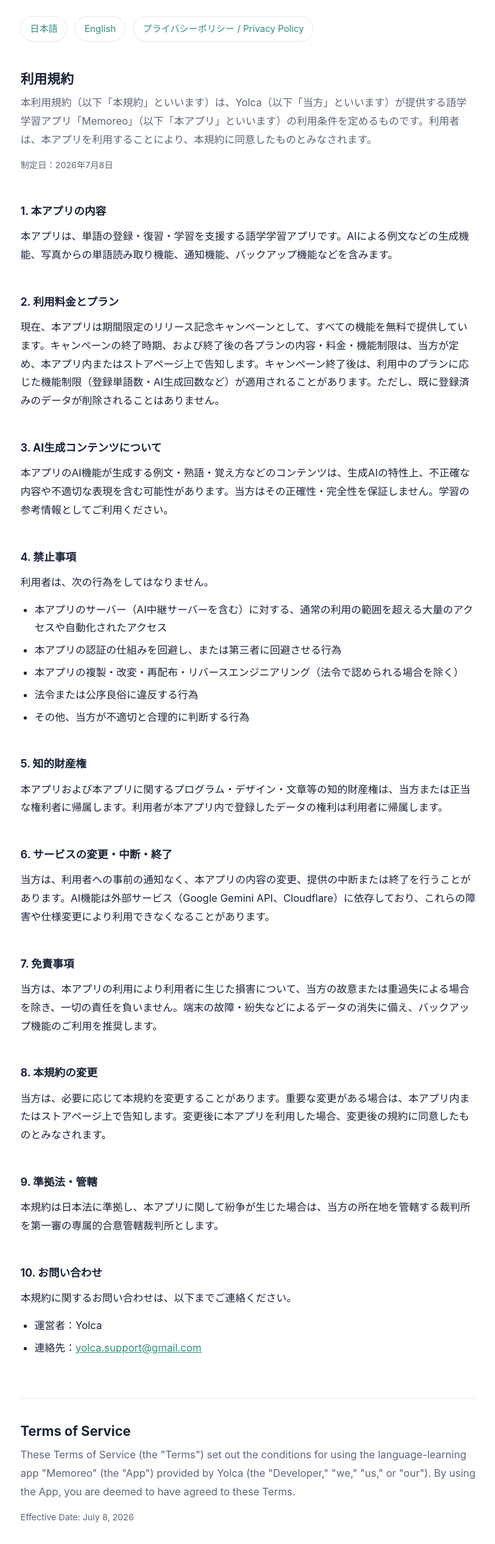
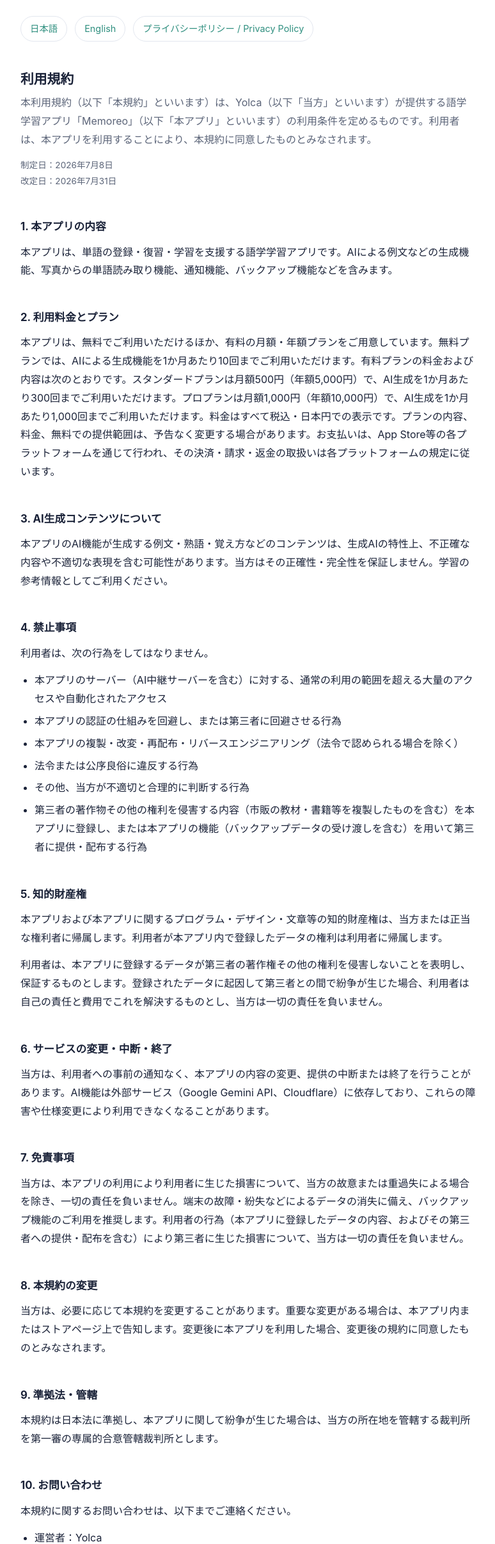
Before and after one commit to yolca-dev/memoreo-privacy, a plain HTML site: page terms.html in a window 1280 px wide. Shown: the part 147-2561 px from the top of the page at 64% size, without its empty margins (252-1026 px from the left). Drawn offline with Linux system fonts and the light colour scheme.

Commit message:
利用規約を改定: 料金を実態に修正し、第三者の著作物に関する条項を追加
日本語版・英語版の両方に同一内容を反映。

1) 「2. 利用料金とプラン」を全面差し替え
   「リリース記念キャンペーンとして全機能無料」という記述が実態と食い違って
   いた（実際は最初から課金あり）。無料10回/スタンダード300回/プロ1000回と
   実際の料金を明記し、決済・返金は各プラットフォームの規定に従う旨を追記。
   日本語版は円建て、英語版はドル建てで、実際の請求は購入画面で現地通貨に
   なる旨を添えた（アプリ内の価格表示の方針と揃えた）。

2) 「4. 禁止事項」に1項目追加
   第三者の著作物（市販の教材・書籍等の複製を含む）を登録する行為、および
   バックアップデータの受け渡しを含む機能を用いて第三者に提供・配布する行為
   を禁止。バックアップファイルを介して単語帳が拡散しうるため。

3) 「5. 知的財産権」に表明保証、「7. 免責事項」に第三者損害の免責を追加
   登録データが第三者の権利を侵害しないことを利用者が表明・保証し、紛争は
   利用者の責任と費用で解決する旨を明記。

4) 改定日（2026年7月31日）を制定日の下に追記。

Co-Authored-By: Claude <noreply@anthropic.com>

```diff
--- a/terms.html
+++ b/terms.html
@@ -108,13 +108,13 @@
   <section class="policy" id="ja">
     <h2 class="doctitle">利用規約</h2>
     <p class="intro">本利用規約（以下「本規約」といいます）は、Yolca（以下「当方」といいます）が提供する語学学習アプリ「Memoreo」（以下「本アプリ」といいます）の利用条件を定めるものです。利用者は、本アプリを利用することにより、本規約に同意したものとみなされます。</p>
-    <p class="effective">制定日：2026年7月8日</p>
+    <p class="effective">制定日：2026年7月8日<br>改定日：2026年7月31日</p>
 
     <h3>1. 本アプリの内容</h3>
     <p>本アプリは、単語の登録・復習・学習を支援する語学学習アプリです。AIによる例文などの生成機能、写真からの単語読み取り機能、通知機能、バックアップ機能などを含みます。</p>
 
     <h3>2. 利用料金とプラン</h3>
-    <p>現在、本アプリは期間限定のリリース記念キャンペーンとして、すべての機能を無料で提供しています。キャンペーンの終了時期、および終了後の各プランの内容・料金・機能制限は、当方が定め、本アプリ内またはストアページ上で告知します。キャンペーン終了後は、利用中のプランに応じた機能制限（登録単語数・AI生成回数など）が適用されることがあります。ただし、既に登録済みのデータが削除されることはありません。</p>
+    <p>本アプリは、無料でご利用いただけるほか、有料の月額・年額プランをご用意しています。無料プランでは、AIによる生成機能を1か月あたり10回までご利用いただけます。有料プランの料金および内容は次のとおりです。スタンダードプランは月額500円（年額5,000円）で、AI生成を1か月あたり300回までご利用いただけます。プロプランは月額1,000円（年額10,000円）で、AI生成を1か月あたり1,000回までご利用いただけます。料金はすべて税込・日本円での表示です。プランの内容、料金、無料での提供範囲は、予告なく変更する場合があります。お支払いは、App Store等の各プラットフォームを通じて行われ、その決済・請求・返金の取扱いは各プラットフォームの規定に従います。</p>
 
     <h3>3. AI生成コンテンツについて</h3>
     <p>本アプリのAI機能が生成する例文・熟語・覚え方などのコンテンツは、生成AIの特性上、不正確な内容や不適切な表現を含む可能性があります。当方はその正確性・完全性を保証しません。学習の参考情報としてご利用ください。</p>
@@ -127,16 +127,18 @@
       <li>本アプリの複製・改変・再配布・リバースエンジニアリング（法令で認められる場合を除く）</li>
       <li>法令または公序良俗に違反する行為</li>
       <li>その他、当方が不適切と合理的に判断する行為</li>
+      <li>第三者の著作物その他の権利を侵害する内容（市販の教材・書籍等を複製したものを含む）を本アプリに登録し、または本アプリの機能（バックアップデータの受け渡しを含む）を用いて第三者に提供・配布する行為</li>
     </ul>
 
     <h3>5. 知的財産権</h3>
     <p>本アプリおよび本アプリに関するプログラム・デザイン・文章等の知的財産権は、当方または正当な権利者に帰属します。利用者が本アプリ内で登録したデータの権利は利用者に帰属します。</p>
+    <p>利用者は、本アプリに登録するデータが第三者の著作権その他の権利を侵害しないことを表明し、保証するものとします。登録されたデータに起因して第三者との間で紛争が生じた場合、利用者は自己の責任と費用でこれを解決するものとし、当方は一切の責任を負いません。</p>
 
     <h3>6. サービスの変更・中断・終了</h3>
     <p>当方は、利用者への事前の通知なく、本アプリの内容の変更、提供の中断または終了を行うことがあります。AI機能は外部サービス（Google Gemini API、Cloudflare）に依存しており、これらの障害や仕様変更により利用できなくなることがあります。</p>
 
     <h3>7. 免責事項</h3>
-    <p>当方は、本アプリの利用により利用者に生じた損害について、当方の故意または重過失による場合を除き、一切の責任を負いません。端末の故障・紛失などによるデータの消失に備え、バックアップ機能のご利用を推奨します。</p>
+    <p>当方は、本アプリの利用により利用者に生じた損害について、当方の故意または重過失による場合を除き、一切の責任を負いません。端末の故障・紛失などによるデータの消失に備え、バックアップ機能のご利用を推奨します。利用者の行為（本アプリに登録したデータの内容、およびその第三者への提供・配布を含む）により第三者に生じた損害について、当方は一切の責任を負いません。</p>
 
     <h3>8. 本規約の変更</h3>
     <p>当方は、必要に応じて本規約を変更することがあります。重要な変更がある場合は、本アプリ内またはストアページ上で告知します。変更後に本アプリを利用した場合、変更後の規約に同意したものとみなされます。</p>
@@ -158,13 +160,13 @@
   <section class="policy" id="en">
     <h2 class="doctitle">Terms of Service</h2>
     <p class="intro">These Terms of Service (the "Terms") set out the conditions for using the language-learning app "Memoreo" (the "App") provided by Yolca (the "Developer," "we," "us," or "our"). By using the App, you are deemed to have agreed to these Terms.</p>
-    <p class="effective">Effective Date: July 8, 2026</p>
+    <p class="effective">Effective Date: July 8, 2026<br>Last Updated: July 31, 2026</p>
 
     <h3>1. The App</h3>
     <p>The App supports vocabulary registration, spaced-repetition review, and study. It includes AI-powered content generation, word extraction from photos, notifications, and backup features.</p>
 
     <h3>2. Fees and Plans</h3>
-    <p>All features are currently provided free of charge as a limited-time launch campaign. The end date of the campaign and the content, pricing, and feature limits of each plan after the campaign are determined by us and will be announced in the App or on the store page. After the campaign ends, feature limits (such as the number of registered words and AI generations) may apply depending on your plan; however, data you have already registered will never be deleted.</p>
+    <p>The App is available free of charge, and also offers paid monthly and yearly plans. The free plan includes up to 10 AI generations per month. The Standard plan is USD 2.99 per month (USD 29.99 per year) and includes up to 300 AI generations per month. The Pro plan is USD 5.99 per month (USD 59.99 per year) and includes up to 1,000 AI generations per month. Prices are shown in U.S. dollars; the actual amount charged is displayed in your local currency on the purchase screen. Plan contents, prices, and the scope of free usage are subject to change without notice. Payments are processed through the applicable platform (such as the App Store), and billing and refunds are governed by that platform's terms.</p>
 
     <h3>3. AI-Generated Content</h3>
     <p>Content generated by the App's AI features (example sentences, idioms, memory aids, etc.) may contain inaccurate or inappropriate material due to the nature of generative AI. We do not guarantee its accuracy or completeness. Please use it as supplementary study material.</p>
@@ -177,16 +179,18 @@
       <li>Copy, modify, redistribute, or reverse-engineer the App (except as permitted by law)</li>
       <li>Violate laws or public order and morals</li>
       <li>Engage in any other conduct we reasonably deem inappropriate</li>
+      <li>Registering into the App any content that infringes the copyrights or other rights of third parties (including copies of commercially available learning materials or books), or providing or distributing such content to third parties using the App's features (including the transfer of backup data)</li>
     </ul>
 
     <h3>5. Intellectual Property</h3>
     <p>Intellectual property rights in the App and its programs, designs, and text belong to us or rightful owners. Rights to the data you register in the App belong to you.</p>
+    <p>You represent and warrant that the data you register in the App does not infringe the copyrights or other rights of any third party. If any dispute with a third party arises out of data you have registered, you shall resolve it at your own responsibility and expense, and we shall bear no liability.</p>
 
     <h3>6. Changes, Suspension, and Termination of Service</h3>
     <p>We may change, suspend, or terminate the App without prior notice. The AI features depend on external services (Google Gemini API, Cloudflare) and may become unavailable due to their outages or specification changes.</p>
 
     <h3>7. Disclaimer</h3>
-    <p>We are not liable for any damages arising from use of the App, except in cases of our willful misconduct or gross negligence. We recommend using the backup feature to protect against data loss due to device failure or loss.</p>
+    <p>We are not liable for any damages arising from use of the App, except in cases of our willful misconduct or gross negligence. We recommend using the backup feature to protect against data loss due to device failure or loss. We shall bear no liability for any damage caused to third parties by your acts, including the content of data you register in the App and the provision or distribution of such data to third parties.</p>
 
     <h3>8. Changes to These Terms</h3>
     <p>We may revise these Terms as necessary. Significant changes will be announced in the App or on the store page. Continued use of the App after changes constitutes acceptance of the revised Terms.</p>
```
